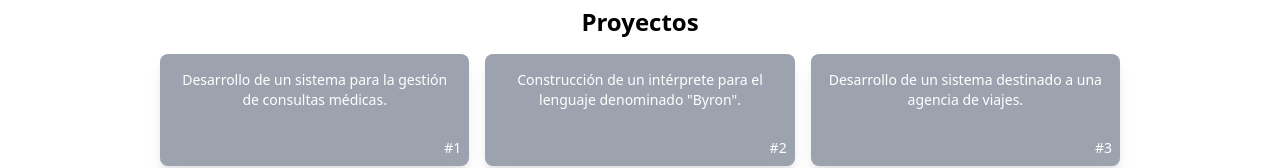
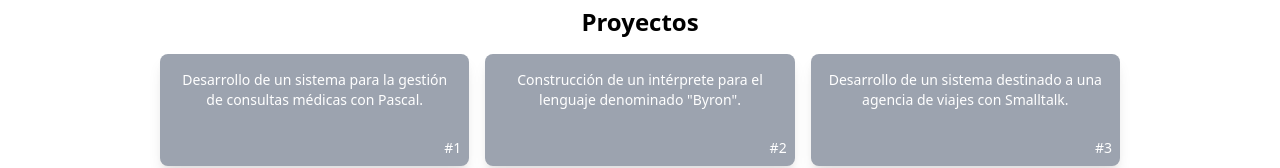
Before and after one commit to IaraMartinelli/CV_Iara-Martinelli, a plain HTML site: page index.html in a window 1280 px wide. Shown: the part 1030-1198 px from the top of the page. Drawn offline with nearby package versions, Linux system fonts and the light colour scheme.

Commit message:
Update index.html

```diff
--- a/index.html
+++ b/index.html
@@ -56,7 +56,7 @@
             <div class="mx-10 grid gap-4 lg:grid-cols-3 lg:mx-0">
                 <a id="proy1" onmouseenter="ingresarMouse1(event)" onmouseleave="sacarMouse1(event)" href="https://github.com/IaraMartinelli/Proyecto-Algoritmos-2021.git" class="p-2 rounded-lg bg-gray-400 shadow-lg space-y-5" target="_blank">
                     <div class="p-2">
-                        <p id="p1" class="text-white text-sm text-center">Desarrollo de un sistema para la gestión de consultas médicas.</p>
+                        <p id="p1" class="text-white text-sm text-center">Desarrollo de un sistema para la gestión de consultas médicas con Pascal.</p>
                     </div>
                     <p id="num1" class="text-white text-sm text-right">#1</p>
                 </a>
@@ -70,7 +70,7 @@
 
                 <a id="proy3" onmouseenter="ingresarMouse3(event)" onmouseleave="sacarMouse3(event)" href="https://github.com/IaraMartinelli/Proyecto-Paradigmas-2022.git" class="p-2 rounded-lg bg-gray-400 shadow-lg space-y-5" target="_blank">
                     <div class="p-2">
-                        <p id="p3" class="text-white text-sm text-center">Desarrollo de un sistema destinado a una agencia de viajes.</p>
+                        <p id="p3" class="text-white text-sm text-center">Desarrollo de un sistema destinado a una agencia de viajes con Smalltalk.</p>
                     </div>
                     <p id="num3" class="text-white text-sm text-right">#3</p>
                 </a>
```
